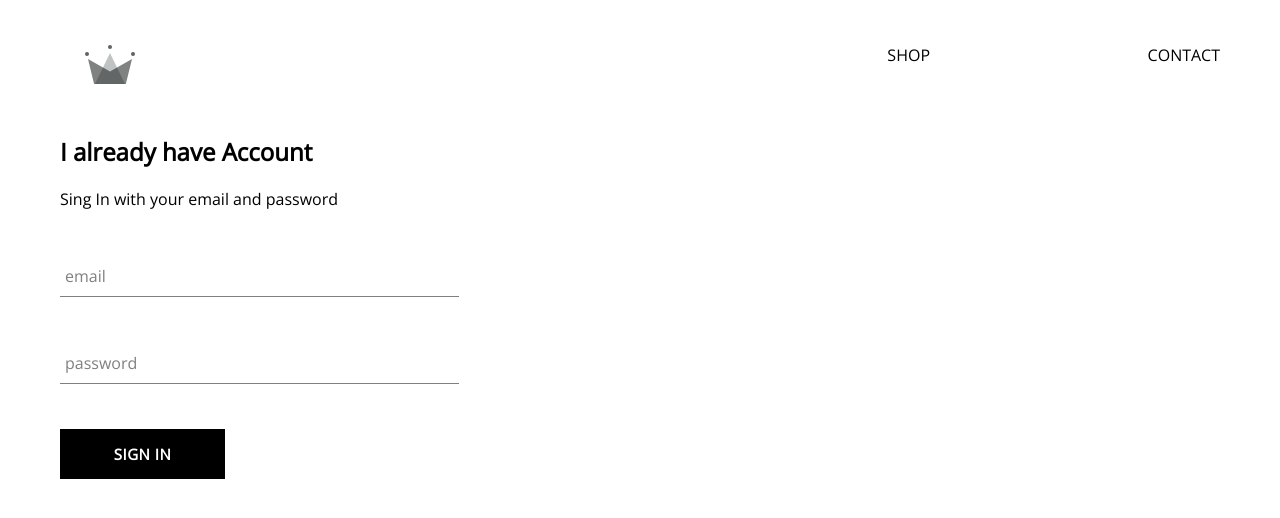
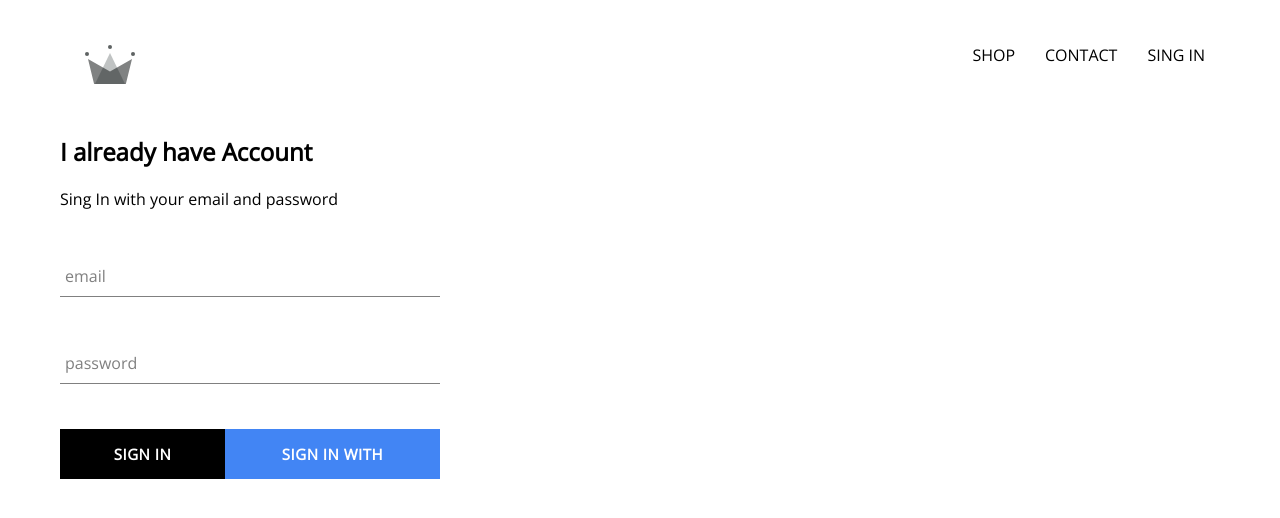
Before and after one commit to willian-pessoa/clothes-store, a React (Create React App) app: page /singin in a window 1280 px wide. Shown: the top 518 px of the page. Built offline with nearby package versions, Linux system fonts and the light colour scheme; no server answers.

Commit message:
integrated firebase into app, add sing in/out page with google

```diff
--- a/package.json
+++ b/package.json
@@ -6,11 +6,12 @@
     "@testing-library/jest-dom": "^5.16.4",
     "@testing-library/react": "^12.1.4",
     "@testing-library/user-event": "^13.5.0",
+    "firebase": "^9.6.10",
     "node-sass": "^7.0.1",
     "react": "^18.0.0",
     "react-dom": "^18.0.0",
     "react-router-dom": "^6.3.0",
-    "react-scripts": "5.0.0",
+    "react-scripts": "^5.0.1",
     "sass": "^1.50.0",
     "web-vitals": "^2.1.4"
   },
--- a/src/App.css
+++ b/src/App.css
@@ -7,3 +7,7 @@ a {
     text-decoration: none;
     color: black;
 }
+
+*{
+    box-sizing: border-box;
+}
--- a/src/App.js
+++ b/src/App.js
@@ -9,10 +9,22 @@ import SingInAndSingUp from './pages/sing-in-sing-up/sing-in-sing-up.component';
 // components
 import Header from './components/header/header.component';
 
+//utils
+import { auth } from "./firebase/firebase.utils";
+import { useEffect, useState } from 'react';
+
 function App() {
+  const [currentUser, setCurrentUser] = useState(null);
+
+  useEffect(()=>{
+    let unsubscribe = null;
+    unsubscribe = auth.onAuthStateChanged(user => {setCurrentUser(user);console.log(user)})
+    return () => unsubscribe;
+  },[])
+
   return (
     <div>
-      <Header />
+      <Header currentUser={currentUser}/>
       <Routes>
         <Route path="/" element={<HomePage/>} />
         <Route path="/shop" element={<ShopPage/>} />
--- a/src/components/custom-button/custom-button.component.jsx
+++ b/src/components/custom-button/custom-button.component.jsx
@@ -2,9 +2,9 @@ import React from 'react'
 
 import "./custom-button.styles.scss"
 
-export default function CustomButton({children, ...otherProps}) {
+export default function CustomButton({children, isGoogleSingIn, ...otherProps}) {
   return (
-    <button className="custom-button" {...otherProps}>
+    <button className={`${isGoogleSingIn && "google-sing-in"} custom-button`}{...otherProps}>
         {children}
     </button>
   )
--- a/src/components/custom-button/custom-button.styles.scss
+++ b/src/components/custom-button/custom-button.styles.scss
@@ -19,4 +19,14 @@
     color: black;
     border: 1px solid black;
   }
+
+  &.google-sing-in{
+    background-color: #4285f4;
+    color: white;
+
+    &:hover{
+      background-color: #357ae8;
+      border: none;
+    }
+  }
 }
--- a/src/components/header/header.component.jsx
+++ b/src/components/header/header.component.jsx
@@ -1,23 +1,32 @@
-import React from 'react'
-import "./header.styles.scss"
-import { Link } from 'react-router-dom'
+import React from "react";
+import "./header.styles.scss";
+import { Link } from "react-router-dom";
 
-import { ReactComponent as Logo} from "../../assets/crown.svg"
+import { auth } from "../../firebase/firebase.utils";
 
-export default function Header() {
+import { ReactComponent as Logo } from "../../assets/crown.svg";
+
+export default function Header({ currentUser }) {
   return (
     <div className="header">
-        <Link className='logo-container' to="/">
+      <Link className="logo-container" to="/">
         <Logo className="logo" />
       </Link>
       <div className="options">
-            <Link className="options" to="/shop">
+        <Link className="option" to="/shop">
           SHOP
         </Link>
-            <Link className="options" to="/contact">
+        <Link className="option" to="/contact">
           CONTACT
         </Link>
+        {currentUser ? (
+          <div className="option" onClick={() => auth.signOut()}>
+            SING OUT
+          </div>
+        ) : (
+          <Link className="option" to="/singin">SING IN</Link>
+        )}
       </div>
     </div>
-  )
+  );
 }
--- a/src/components/header/header.styles.scss
+++ b/src/components/header/header.styles.scss
@@ -20,6 +20,7 @@
 
     .option {
       padding: 10px 15px;
+      cursor: pointer;
     }
   }
 }
--- a/src/components/sing-in/sing-in.component.jsx
+++ b/src/components/sing-in/sing-in.component.jsx
@@ -1,6 +1,8 @@
 import React, { useState } from "react";
+import "./sing-in.styles.scss";
 
-import "./sing-in.styles.scss"
+// db
+import { signInWithGoogle } from "../../firebase/firebase.utils";
 
 // components
 import FormInput from "../form-input/form-input.component";
@@ -55,7 +57,12 @@ export default function SingIn() {
           label="password"
           required
         />
-        <CustomButton type="submit"> Sign in </CustomButton>
+        <div className="buttons">
+          <CustomButton type="submit"> Sign in </CustomButton>
+          <CustomButton onClick={signInWithGoogle} isGoogleSingIn>
+            Sign in With Google
+          </CustomButton>
+        </div>
       </form>
     </div>
   );
--- a/src/components/sing-in/sing-in.styles.scss
+++ b/src/components/sing-in/sing-in.styles.scss
@@ -1,9 +1,14 @@
 .sing-in{
-    width: 30vw;
+    width: 380px;
     display: flex;
     flex-direction: column;
 
     .title{
         margin: 10px 0;
     }
+
+    .buttons{
+        display: flex;
+        justify-content: space-between;
+    }
 }
--- /dev/null
+++ b/src/firebase/firebase.utils.js
@@ -0,0 +1,24 @@
+import firebase from 'firebase/compat/app';
+import 'firebase/compat/firestore';
+import 'firebase/compat/auth';
+
+const config = {
+    apiKey: "AIzaSyAbybn0GXlJjjhqJI4eRSanfCDXg18-CJw",
+    authDomain: "cloth-store-db-b6082.firebaseapp.com",
+    projectId: "cloth-store-db-b6082",
+    storageBucket: "cloth-store-db-b6082.appspot.com",
+    messagingSenderId: "335439174834",
+    appId: "1:335439174834:web:c041cf0c698c2a411cfdab",
+    measurementId: "G-S8W5QE7WVL"
+};
+
+firebase.initializeApp(config);
+
+export const auth = firebase.auth();
+export const firestore = firebase.firestore();
+
+const provider = new firebase.auth.GoogleAuthProvider();
+provider.setCustomParameters({prompt:"select_account"})
+export const signInWithGoogle = () => auth.signInWithPopup(provider);
+
+export default firebase;
```
Also changed, not shown: 1 other file (tests, documents, lock files or other folders). Lines whose indentation alone changed are shown as unchanged.
